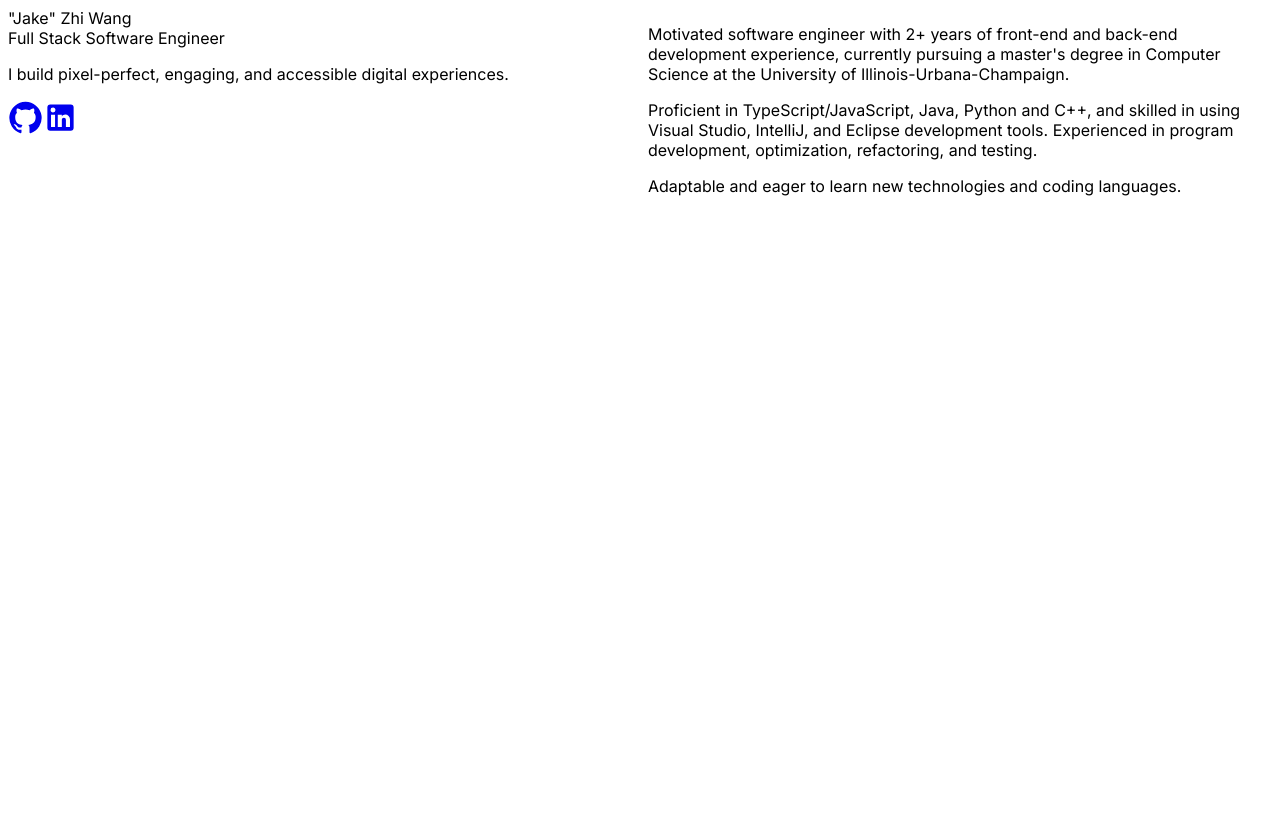
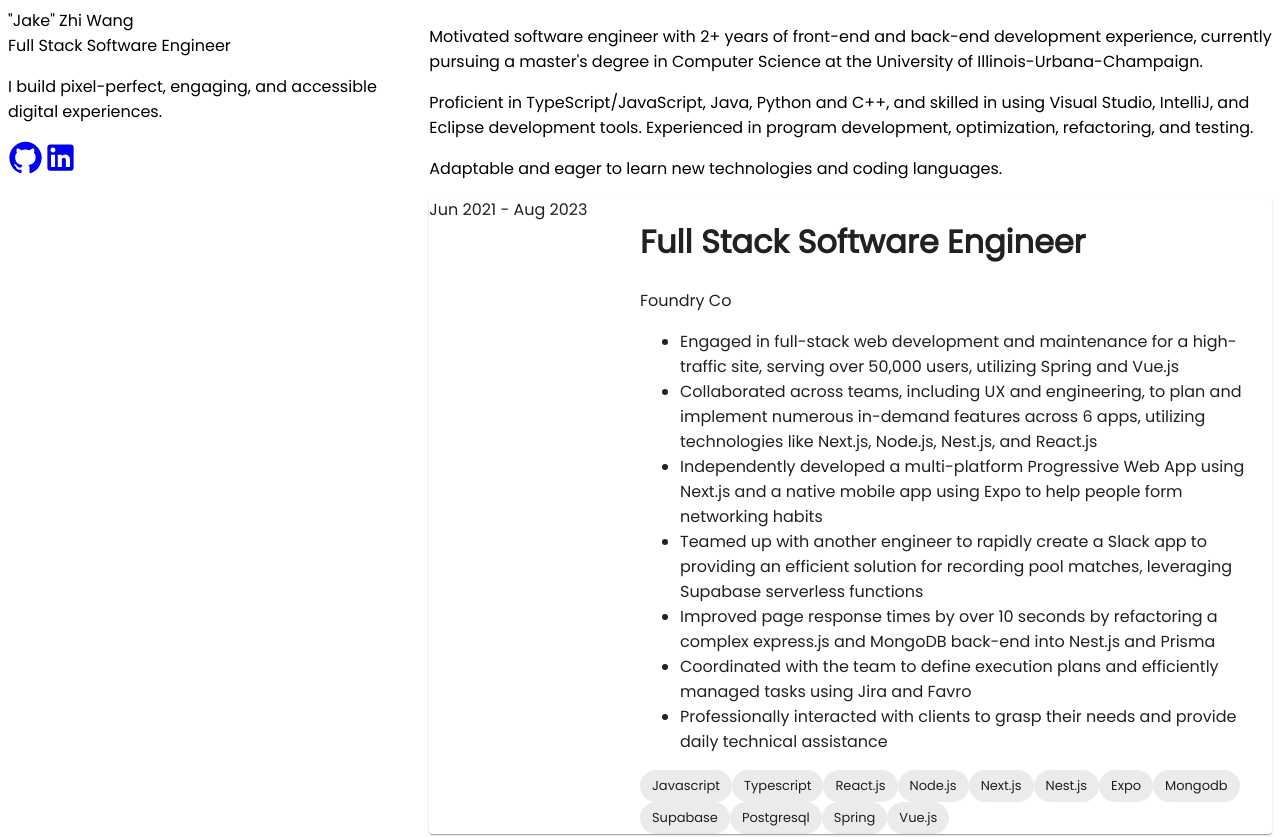
Before and after one commit to Jake-WangZhi/portfolio, a Next.js app: page / in a window 1280 px wide. Shown: the top 837 px of the page. Before the commit the page ends 800 px from the top, so only its background shows below. Built offline with nearby package versions, Linux system fonts and the light colour scheme.

Commit message:
add experience cards and fix minor styling issues

```diff
--- a/app/layout.tsx
+++ b/app/layout.tsx
@@ -1,8 +1,8 @@
 import type { Metadata } from "next";
-import { Inter } from "next/font/google";
+import { Poppins } from "next/font/google";
 import "tailwindcss/tailwind.css";
 
-const inter = Inter({ subsets: ["latin"] });
+const poppins = Poppins({ subsets: ["latin"], weight: "400" });
 
 export const metadata: Metadata = {
   title: "Jake Wang",
@@ -16,7 +16,7 @@ export default function RootLayout({
 }>) {
   return (
     <html lang="en">
-      <body className={`${inter.className} bg-background`}>{children}</body>
+      <body className={`${poppins.className} bg-background`}>{children}</body>
     </html>
   );
 }
--- a/app/page.tsx
+++ b/app/page.tsx
@@ -1,15 +1,17 @@
+"use client";
+
 import { LeftPanel } from "@/components/LeftPanel";
 import { RightPanel } from "@/components/RightPanel";
 import { Grid } from "@mui/material";
 
 export default function Home() {
   return (
-    <main className="mx-auto min-h-screen max-w-screen-xl px-6 py-12 font-sans md:px-12 md:py-20 lg:px-24 lg:py-0">
-      <Grid container spacing={2} className="py-24 h-screen">
-        <Grid item xs={12} md={6}>
+    <main className="mx-auto min-h-screen max-w-screen-xl px-6 py-12 md:py-20 lg:py-0">
+      <Grid container spacing={0} className="h-screen">
+        <Grid item xs={12} md={4}>
           <LeftPanel />
         </Grid>
-        <Grid item xs={12} md={6}>
+        <Grid item xs={12} md={8}>
           <RightPanel />
         </Grid>
       </Grid>
--- /dev/null
+++ b/components/About.tsx
@@ -0,0 +1,18 @@
+export const About = () => {
+  return (
+    <div className="text-slate-400 text-base flex flex-col gap-4 leading-7 p-2">
+      <p>
+        Motivated software engineer with 2+ years of front-end and back-end
+        development experience, currently pursuing a master&apos;s degree in
+        Computer Science at the University of Illinois-Urbana-Champaign.
+      </p>
+      <p>
+        Proficient in TypeScript/JavaScript, Java, Python and C++, and skilled
+        in using Visual Studio, IntelliJ, and Eclipse development tools.
+        Experienced in program development, optimization, refactoring, and
+        testing.
+      </p>
+      <p>Adaptable and eager to learn new technologies and coding languages.</p>
+    </div>
+  );
+};
--- /dev/null
+++ b/components/ExpCard.tsx
@@ -0,0 +1,74 @@
+import { Chip, Grid, Paper } from "@mui/material";
+import { useState } from "react";
+
+interface Props {
+  time: string;
+  title: string;
+  company: string;
+  description: Array<string>;
+  techStacks: Array<string>;
+}
+
+export default function ExpCard({
+  time,
+  title,
+  company,
+  description,
+  techStacks,
+}: Props) {
+  const [hover, setHover] = useState(false);
+
+  return (
+    <>
+      <Paper
+        sx={{
+          backgroundColor: "transparent",
+          "&:hover": {
+            backgroundColor: "rgba(128, 128, 128, 0.15)",
+          },
+        }}
+        onMouseEnter={() => setHover(true)}
+        onMouseLeave={() => setHover(false)}
+      >
+        <div className="text-slate-400 p-2">
+          <Grid container spacing={0}>
+            <Grid item xs={12} md={3}>
+              <div className="text-sm pt-0.5">{time}</div>
+            </Grid>
+            <Grid item xs={12} md={9}>
+              <div className="flex flex-col gap-2 text-base">
+                <h1
+                  className={`font-medium ${
+                    hover ? "text-teal-300" : "text-slate-200"
+                  }`}
+                >
+                  {title}
+                </h1>
+                <div className="flex text-sm justify-end">{company}</div>
+                <ul className="list-disc pl-5">
+                  {description.map((desc, index) => (
+                    <li key={index} className="tracking-tight">
+                      {desc}
+                    </li>
+                  ))}
+                </ul>
+                <div className="flex gap-2 pt-2 flex-wrap">
+                  {techStacks.map((tech, index) => (
+                    <Chip
+                      key={index}
+                      label={tech}
+                      className="bg-teal-400/10 text-teal-300 text-xs font-normal leading-5"
+                      style={{
+                        fontFamily: "inherit",
+                      }}
+                    />
+                  ))}
+                </div>
+              </div>
+            </Grid>
+          </Grid>
+        </div>
+      </Paper>
+    </>
+  );
+}
--- /dev/null
+++ b/components/Experience.tsx
@@ -0,0 +1,62 @@
+import ExpCard from "./ExpCard";
+
+export const Experience = () => {
+  const EXPERIENCES = [
+    {
+      time: "Jun 2021 - Aug 2023",
+      title: "Full Stack Software Engineer",
+      company: "Foundry Co",
+      description: [
+        "Engaged in full-stack web development and maintenance for a high-traffic site, serving over 50,000 users, utilizing Spring and Vue.js",
+        "Collaborated across teams, including UX and engineering, to plan and implement numerous in-demand features across 6 apps, utilizing technologies like Next.js, Node.js, Nest.js, and React.js",
+        "Independently developed a multi-platform Progressive Web App using Next.js and a native mobile app using Expo to help people form networking habits",
+        "Teamed up with another engineer to rapidly create a Slack app to providing an efficient solution for recording pool matches, leveraging Supabase serverless functions",
+        "Improved page response times by over 10 seconds by refactoring a complex express.js and MongoDB back-end into Nest.js and Prisma",
+        "Coordinated with the team to define execution plans and efficiently managed tasks using Jira and Favro",
+        "Professionally interacted with clients to grasp their needs and provide daily technical assistance",
+      ],
+      techStacks: [
+        "Javascript",
+        "Typescript",
+        "React.js",
+        "Node.js",
+        "Next.js",
+        "Nest.js",
+        "Expo",
+        "Mongodb",
+        "Supabase",
+        "Postgresql",
+        "Spring",
+        "Vue.js",
+      ],
+    },
+    {
+      time: "Feb 2018 - Aug 2018",
+      title: "Undergraduate Research Assistant",
+      company: "University of St. Thomas",
+      description: [
+        "Studied defects in ferroelectric materials by analyzing data and change-related parameters in Fortran",
+        "Used Matlab to develop graphs to map data, and assist the team to better visualize the data",
+        "Submitted formulas to Minnesota SuperComputing Institute for more efficient processing",
+        "Collaborated with other research assistants to combine and analyze our results",
+        "Designed and wrote a manual for further research",
+      ],
+      techStacks: ["Linux", "Fortran"],
+    },
+  ];
+
+  return (
+    <div className="flex flex-col gap-4">
+      {EXPERIENCES.map((exp, index) => (
+        <ExpCard
+          key={index}
+          time={exp.time}
+          title={exp.title}
+          company={exp.company}
+          description={exp.description}
+          techStacks={exp.techStacks}
+        />
+      ))}
+    </div>
+  );
+};
--- a/components/LeftPanel.tsx
+++ b/components/LeftPanel.tsx
@@ -3,7 +3,7 @@ import LinkedInIcon from "@mui/icons-material/LinkedIn";
 
 export const LeftPanel = () => {
   return (
-    <div className="flex flex-col justify-between h-full">
+    <div className="flex flex-col justify-between py-24 sticky top-0 md:h-screen md:pb-40">
       <div className="flex flex-col gap-4">
         <div className="text-4xl font-bold tracking-tight text-slate-200 sm:text-5xl">
           &quot;Jake&quot; Zhi Wang
@@ -11,11 +11,11 @@ export const LeftPanel = () => {
         <div className="text-lg font-medium tracking-tight text-slate-200 sm:text-xl">
           Full Stack Software Engineer
         </div>
-        <p className="text-slate-400 md:pr-56">
+        <p className="text-slate-400">
           I build pixel-perfect, engaging, and accessible digital experiences.
         </p>
       </div>
-      <div className="flex gap-4">
+      <div className="flex gap-4 sm: py-4">
         <a
           href="https://github.com/Jake-WangZhi"
           target="_blank"
--- a/components/RightPanel.tsx
+++ b/components/RightPanel.tsx
@@ -1,22 +1,11 @@
+import { About } from "./About";
+import { Experience } from "./Experience";
+
 export const RightPanel = () => {
   return (
-    <div>
-      <div className="text-slate-400 text-base flex flex-col gap-4 leading-7">
-        <p>
-          Motivated software engineer with 2+ years of front-end and back-end
-          development experience, currently pursuing a master&apos;s degree in
-          Computer Science at the University of Illinois-Urbana-Champaign.
-        </p>
-        <p>
-          Proficient in TypeScript/JavaScript, Java, Python and C++, and skilled
-          in using Visual Studio, IntelliJ, and Eclipse development tools.
-          Experienced in program development, optimization, refactoring, and
-          testing.
-        </p>
-        <p>
-          Adaptable and eager to learn new technologies and coding languages.
-        </p>
-      </div>
+    <div className="flex flex-col gap-16 py-24 md:gap-24">
+      <About />
+      <Experience />
     </div>
   );
 };
```
